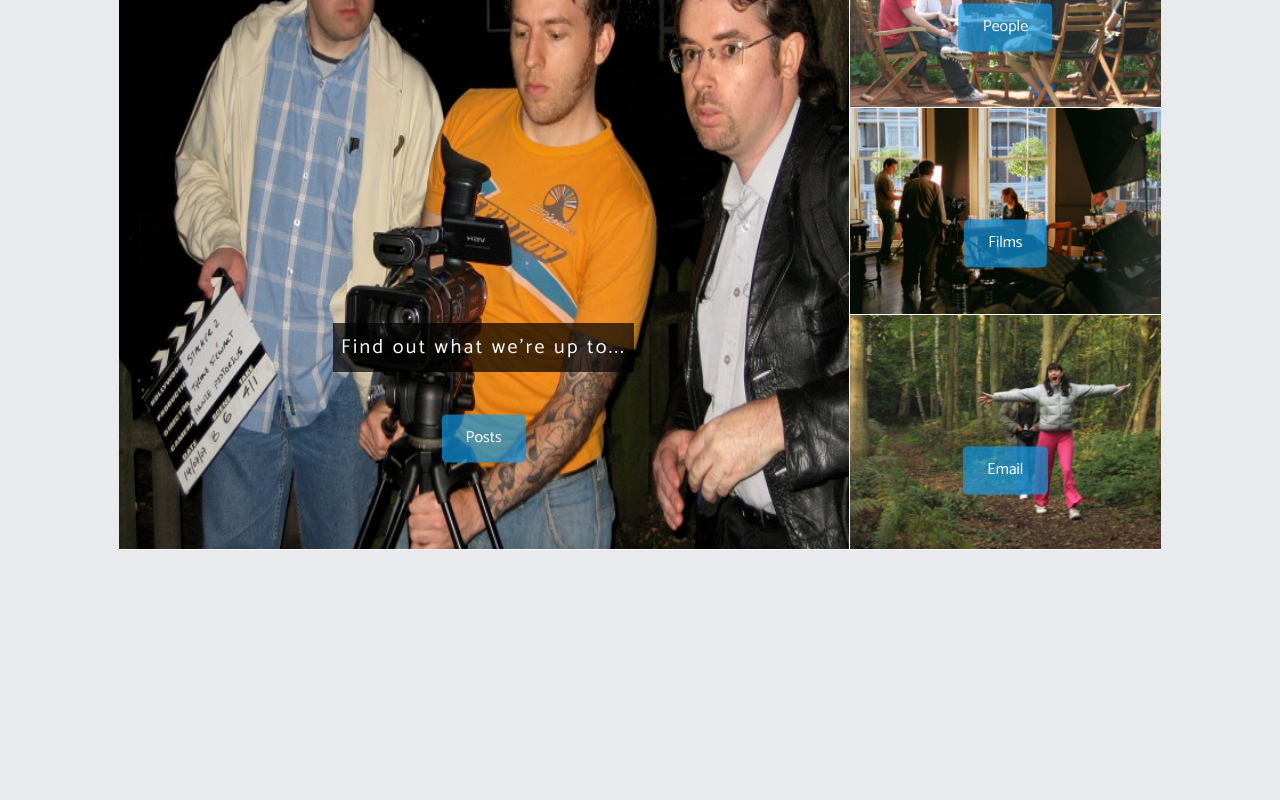
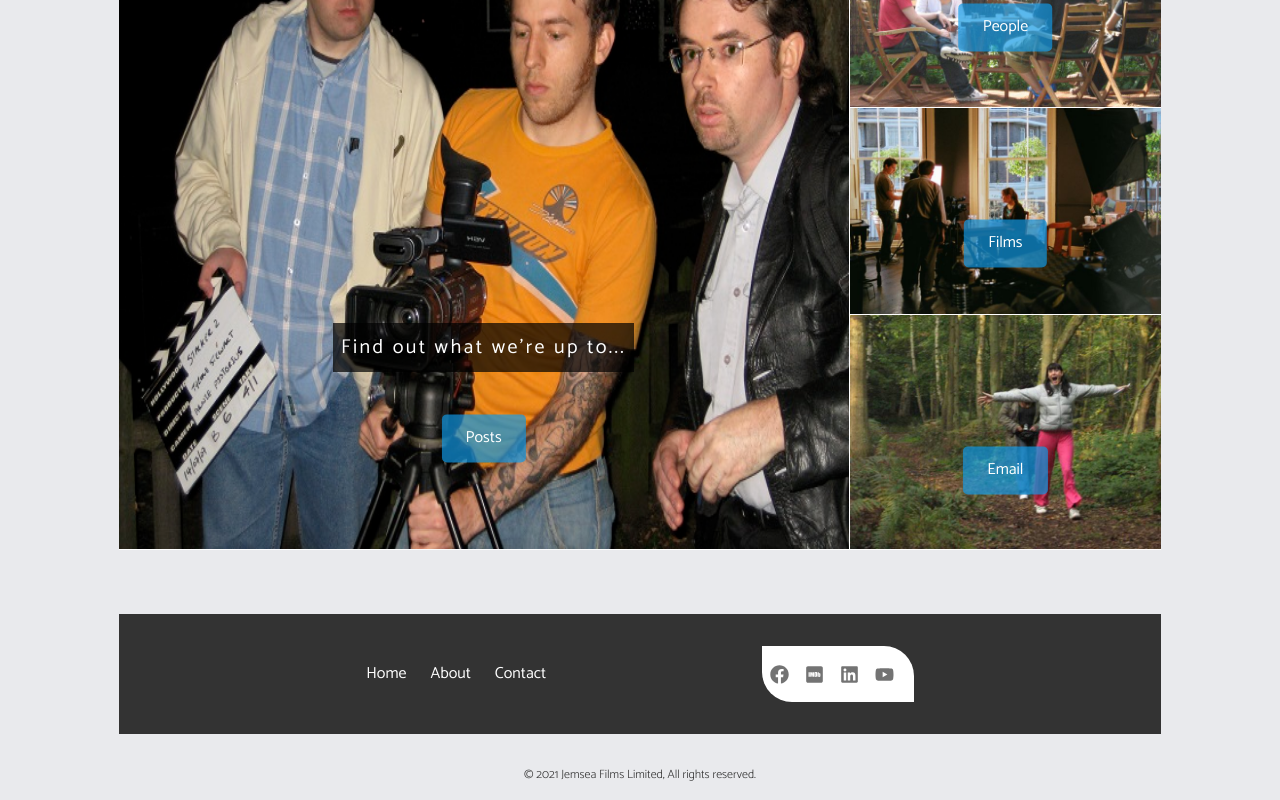
Before and after one commit to johnclamy/nextjs-blog, a Next.js app: page / in a window 1280 px wide. Shown: the part 751-1551 px from the top of the page. Before the commit the page ends 1301 px from the top, so only its background shows below. Built offline with nearby package versions, Linux system fonts and the light colour scheme.

Commit message:
added footer to layout

```diff
--- a/components/layout/Layout.js
+++ b/components/layout/Layout.js
@@ -1,6 +1,7 @@
 import { Container, Row, Col } from 'react-bootstrap'
 import UpperNavbar from './UpperNavbar'
 import Header from './Header'
+import Footer from './Footer'
 
 export default function Layout({ children }) {
   return (
@@ -12,6 +13,11 @@ export default function Layout({ children }) {
         </Col>
       </Row>
       {children}
+      <Row>
+        <Col md={{ span: 10, offset: 1 }}>
+          <Footer />
+        </Col>
+      </Row>
     </Container>
   )
 }
```
